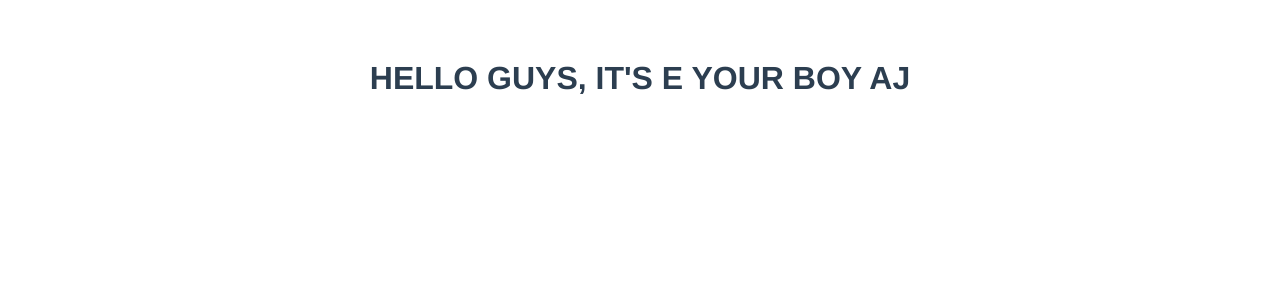
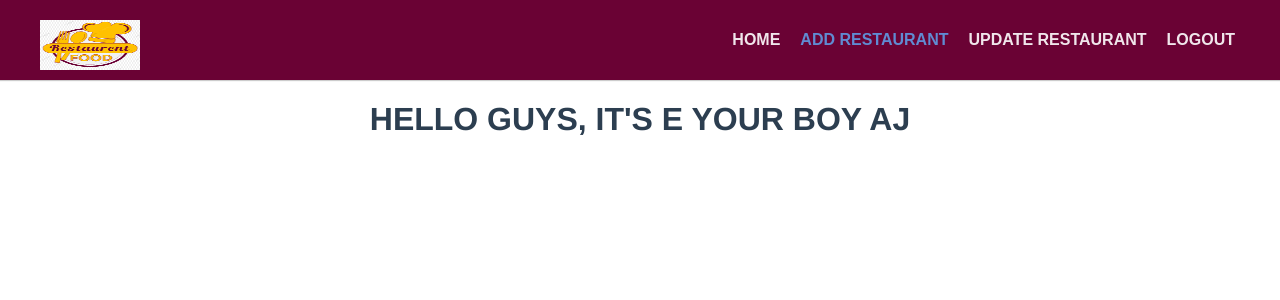
Before and after one commit to RABBI31/Restaurant-Management-with-Vuejs, a Vue app: page / in a window 1280 px wide. Shown: the top 300 px of the page. Built offline with nearby package versions, Linux system fonts and the light colour scheme; sample sign-in values are in the browser's storage.

Commit message:
Header and Login added

```diff
--- a/db.json
+++ b/db.json
@@ -5,6 +5,12 @@
       "email": "hello@gmail.com",
       "password": "123456",
       "id": 1
+    },
+    {
+      "name": "John",
+      "email": "John@gmail.com",
+      "password": "123456",
+      "id": 2
     }
   ]
 }
--- a/src/App.vue
+++ b/src/App.vue
@@ -20,6 +20,40 @@ export default {
   -moz-osx-font-smoothing: grayscale;
   text-align: center;
   color: #2c3e50;
-  margin-top: 60px;
 }
+/* Global */
+h1{
+    text-transform: uppercase;
+}
+
+.logo{
+    width: 150px;
+    display: inline;
+
+}
+.register input, .login input{
+    width: 300px;
+    height: 40px;
+    padding-left: 20px;
+    display: block;
+    margin-bottom: 30px;
+    margin-left: auto;
+    margin-right: auto;
+    border: 1px solid rgb(255,194,0)
+}
+
+.register button, .login button{
+    width: 320px;
+    height: 40px;
+    border: 1px solid rgb(255,194,0);
+    font-size: 20px;
+    text-transform: uppercase;
+    background: #FFC200
+}
+.register button:hover, .login button:hover{
+    background:rgba(235, 205, 11, 0.92);
+    color: white;
+
+}
+
 </style>
--- /dev/null
+++ b/src/components/Header.vue
@@ -0,0 +1,174 @@
+<template>
+  <header class="header-fixed">
+
+	<div class="header-limiter">
+
+		<img src="../assets/resto1.jpg" />
+
+		<nav>
+			<a href="#">Home</a>
+			<a href="#" class="selected">Add Restaurant</a>
+			<a href="#">Update Restaurant</a>
+			<a href="#">Logout</a>
+		</nav>
+
+	</div>
+
+</header>
+
+</template>
+
+<script>
+export default {
+    name:"Header",
+
+}
+</script>
+
+<style>
+.header-fixed {
+	background-color:#6A0234;
+	box-shadow:0 1px 1px #ccc;
+	padding: 20px 40px;
+	height: 80px;
+	color: #ffffff;
+	box-sizing: border-box;
+	top:-100px;
+
+	-webkit-transition:top 0.3s;
+	transition:top 0.3s;
+}
+
+.header-fixed .header-limiter {
+	max-width: 1200px;
+	text-align: center;
+	margin: 0 auto;
+}
+
+/*	The header placeholder. It is displayed when the header is fixed to the top of the
+	browser window, in order to prevent the content of the page from jumping up. */
+
+.header-fixed-placeholder{
+	height: 80px;
+	display: none;
+}
+
+/* Logo */
+
+.header-fixed .header-limiter img {
+	float: left;
+    width: 100px;
+    height: 50px;
+    margin-bottom: 5px;
+}
+
+.header-fixed .header-limiter h1 span {
+	color: #5383d3;
+}
+
+/* The navigation links */
+
+.header-fixed .header-limiter a {
+	color: #ffffff;
+	text-decoration: none;
+}
+
+.header-fixed .header-limiter nav {
+	font:16px Arial, Helvetica, sans-serif;
+	line-height: 40px;
+	float: right;
+}
+
+.header-fixed .header-limiter nav a{
+	display: inline-block;
+	padding: 0 5px;
+    margin-left: 10px;
+	text-decoration:none;
+    text-transform: uppercase;
+    font-weight: bolder;
+	color: #ffffff;
+	opacity: 0.9;
+}
+
+.header-fixed .header-limiter nav a:hover{
+	opacity: 1;
+    background: #d63f8871;
+}
+
+.header-fixed .header-limiter nav a.selected {
+	color: #608bd2;
+	pointer-events: none;
+	opacity: 1;
+}
+
+/* Fixed version of the header */
+
+/* body.fixed .header-fixed {
+	padding: 10px 40px;
+	height: 50px;
+	position: fixed;
+	width: 100%;
+	top: 0;
+	left: 0;
+	z-index: 1;
+}
+
+body.fixed .header-fixed-placeholder {
+	display: block;
+}
+
+body.fixed .header-fixed .header-limiter h1 {
+	font-size: 24px;
+	line-height: 30px;
+}
+
+body.fixed .header-fixed .header-limiter nav {
+	line-height: 28px;
+	font-size: 13px;
+} */
+
+
+/* Making the header responsive */
+
+@media all and (max-width: 600px) {
+
+	.header-fixed {
+		padding: 20px 0;
+		height: 75px;
+	}
+
+	.header-fixed .header-limiter h1 {
+		float: none;
+		margin: -8px 0 10px;
+		text-align: center;
+		font-size: 24px;
+		line-height: 1;
+	}
+
+	.header-fixed .header-limiter nav {
+		line-height: 1;
+		float:none;
+	}
+
+	.header-fixed .header-limiter nav a {
+		font-size: 13px;
+	}
+
+	body.fixed .header-fixed {
+		display: none;
+	}
+
+}
+
+/*
+	 We are clearing the body's margin and padding, so that the header fits properly.
+	 We are also adding a height to demonstrate the scrolling behavior. You can remove
+	 these styles.
+ */
+
+body {
+	margin: 0;
+	padding: 0;
+	height: 1500px;
+}
+</style>
--- a/src/components/HomeView.vue
+++ b/src/components/HomeView.vue
@@ -1,12 +1,24 @@
 <template>
   <div>
+    <Header />
     <h1>Hello guys, It's e your boy Aj</h1>
   </div>
 </template>
 
 <script>
+import Header from "./Header.vue"
+
 export default {
     name: 'HomeView',
+    components:{
+      Header
+    },
+    mounted() {
+        let user = localStorage.getItem('user-info')
+        if(!user){
+            this.$router.push({name:"SignUp"})
+        }
+    },
 
 }
 </script>
--- /dev/null
+++ b/src/components/Login.vue
@@ -0,0 +1,55 @@
+<template>
+    <img class="logo" src="../assets/resto1.jpg" />
+   <h1>
+       <span style="color:#ffc200">Log</span>in
+   </h1>
+   <div class="login">
+       <input type="email" v-model="email" placeholder="Enter your Email" />
+       <input type="password" v-model="password" placeholder="Enter your Password" />
+       <button @click.prevent="login">Login</button>
+       <p>Create a new account?  <router-link to="sign-up">SignUp</router-link></p>
+
+   </div>
+   </template>
+
+<script>
+import axios from 'axios';
+export default {
+    name:"login",
+    data(){
+         return{
+            email:"",
+            password:""
+         }
+
+    },
+    methods: {
+        async login(){
+        let result = await axios.get(
+            `http://localhost:3000/users?email=${this.email}&password=${this.password}`
+        )
+        if(result.status == 200 && result.data.length>0){
+                localStorage.setItem("user-info", JSON.stringify(result.data[0]))
+                this.$router.push({name:"HomeView"})
+            }
+
+        else{
+             alert("You have inputed a wrong email and password")
+
+        }
+    }
+    },
+    mounted() {
+        let user = localStorage.getItem('user-info')
+        if(user){
+            this.$router.push({name:"HomeView"})
+        }
+    },
+
+
+}
+</script>
+
+<style>
+
+</style>
--- a/src/components/SignUp.vue
+++ b/src/components/SignUp.vue
@@ -8,7 +8,7 @@
     <input type="email" v-model="email" placeholder="Enter your Email" />
     <input type="password" v-model="password" placeholder="Enter your Password" />
     <button @click.prevent="signUp">SignUp</button>
-    <p>Already have a Account? login</p>
+    <p>Already have a account?  <router-link to="login">Login</router-link></p>
 
 </div>
 </template>
@@ -43,44 +43,16 @@ export default {
             }
         }
     },
+    mounted() {
+        let user = localStorage.getItem('user-info')
+        if(user){
+            this.$router.push({name:"HomeView"})
+        }
+    },
 
 }
 </script>
 
 <style>
-/* Global */
-h1{
-    text-transform: uppercase;
-}
-
-.logo{
-    width: 150px;
-    display: inline;
-
-}
-.register input{
-    width: 300px;
-    height: 40px;
-    padding-left: 20px;
-    display: block;
-    margin-bottom: 30px;
-    margin-left: auto;
-    margin-right: auto;
-    border: 1px solid rgb(255,194,0)
-}
-
-.register button{
-    width: 320px;
-    height: 40px;
-    border: 1px solid rgb(255,194,0);
-    font-size: 20px;
-    text-transform: uppercase;
-    background: #FFC200
-}
-.register button:hover{
-    background:rgba(235, 205, 11, 0.92);
-    color: white;
-
-}
 
 </style>
--- a/src/routers.js
+++ b/src/routers.js
@@ -1,5 +1,6 @@
 import HomeView from "./components/HomeView.vue";
 import SignUp from "./components/SignUp.vue";
+import Login from "./components/Login.vue";
 import { createRouter, createWebHistory } from "vue-router";
 
 const routes = [
@@ -12,6 +13,11 @@ const routes = [
         name: 'SignUp',
         component: SignUp,
         path: "/sign-up"
+    },
+    {
+        name: 'login',
+        component: Login,
+        path: "/login"
     }
 ];
 const router = createRouter({
```
